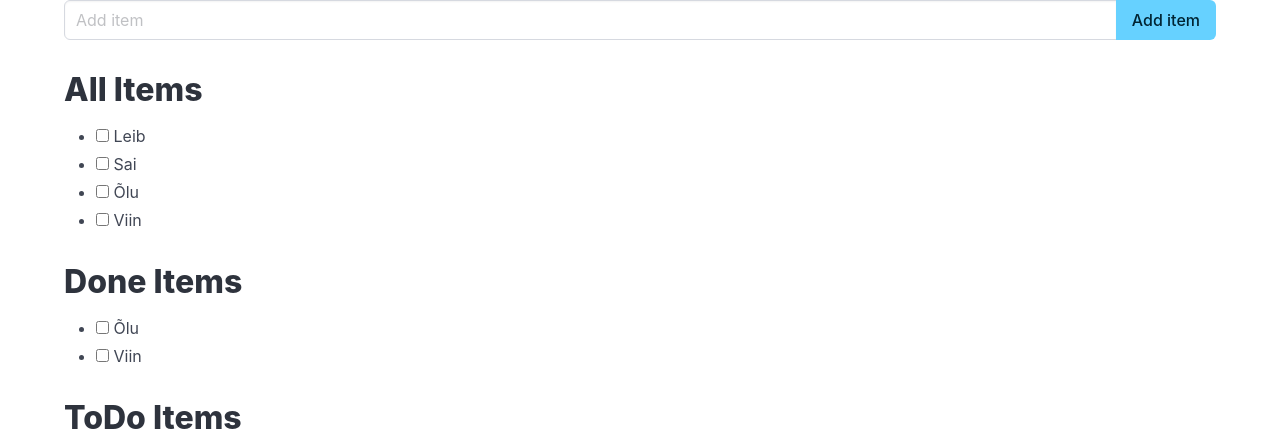
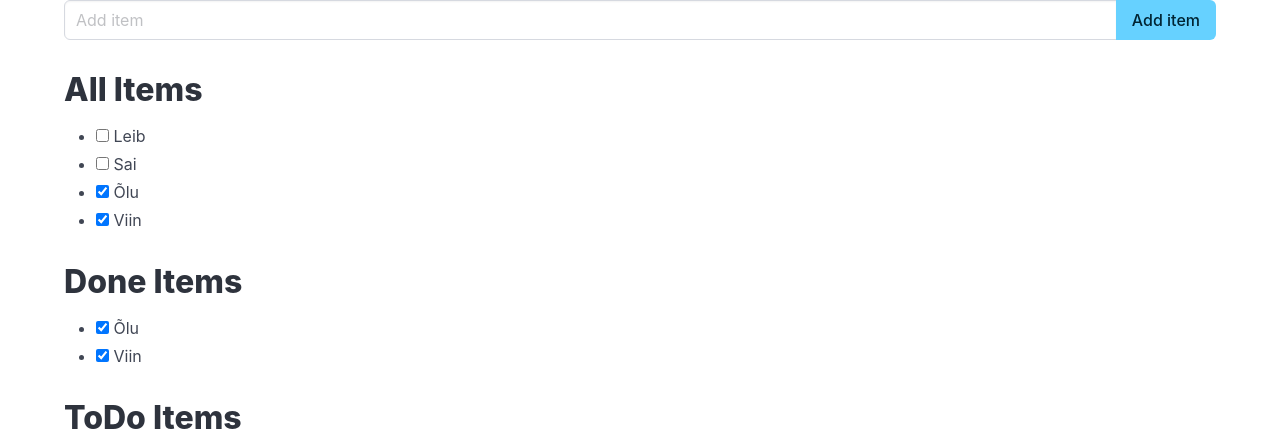
Before and after one commit to T0caz/learnnode, a Vue app: page / in a window 1280 px wide. Shown: the top 431 px of the page. Built offline with nearby package versions, Linux system fonts and the light colour scheme.

Commit message:
Add ItemList component

```diff
--- a/src/App.vue
+++ b/src/App.vue
@@ -1,5 +1,6 @@
 <script setup>
 import { computed, ref } from 'vue';
+import ItemList from './ItemList.vue';
 
 let newItem = ref('');
 let i = 1;
@@ -11,7 +12,9 @@ let items = ref([
 ]);
 let code = ref(404);
 function addItem(){
-    items.value.push({id: i++, name: newItem.value, isDone: false});
+    if(newItem.valuse.trim() !== '') {
+    items.value.push({id: i++, name: newItem.value.trim(), isDone: false});
+    }
     newItem.value = '';
 }
 
@@ -19,7 +22,7 @@ let doneItems = computed(() => {
     return items.value.filter(item => item.isDone);
 });
 
-let ToDoItems = computed(() => {
+let toDoItems = computed(() => {
     return items.value.filter(item => !item.isDone);
 });
 
@@ -29,7 +32,7 @@ let ToDoItems = computed(() => {
     <div class="content">
         <div class="field has-addons">
             <div class="control is-expanded">
-                <input v-model="newItem" class="input" type="text" placeholder="Add item">
+                <input v-model="newItem" class="input" type="text" placeholder="Add item" @keydown.enter="addItem">
             </div>
             <div class="control">
                 <button class="button is-info" @click="addItem">
@@ -39,30 +42,9 @@ let ToDoItems = computed(() => {
         </div>
         <h1>{{ newItem }}</h1>
 
-        <h1>All Items</h1>
-        <ul>
-            <li v-for="item in items">
-                <input type="checkbox" v-module="item.isDone">
-                {{ item.name }}
-            </li>
-        </ul>
-
-        <h1>Done Items</h1>
-        <ul>
-            <li v-for="item in doneItems">
-                <input type="checkbox" v-module="item.isDone">
-                {{ item.name }}
-            </li>
-        </ul>
-
-        <h1>ToDo Items</h1>
-        <ul>
-            <li v-for="item in ToDoItems" :key="item.id">
-                <input type="checkbox" v-module="item.isDone">
-                {{ item.name }}
-            </li>
-        </ul>
-
+        <ItemList :items="items" title="All Items"></ItemList>
+        <ItemList :items="doneItems" title="Done Items"></ItemList>
+        <ItemList :items="toDoItems" title="ToDo Items"></ItemList>
 
         <input v-model="code" class="input" type="number" placeholder="Enter Error code">
         <img :src="'https://http.cat/' + code">
--- /dev/null
+++ b/src/ItemList.vue
@@ -0,0 +1,12 @@
+<script setup>
+defineProps(['items', 'title']);
+</script>
+<template>
+     <h1>{{ title }}</h1>
+        <ul>
+            <li v-for="item in items">
+                <input type="checkbox" v-model="item.isDone">
+                {{ item.name }}
+            </li>
+        </ul>
+</template>
```
